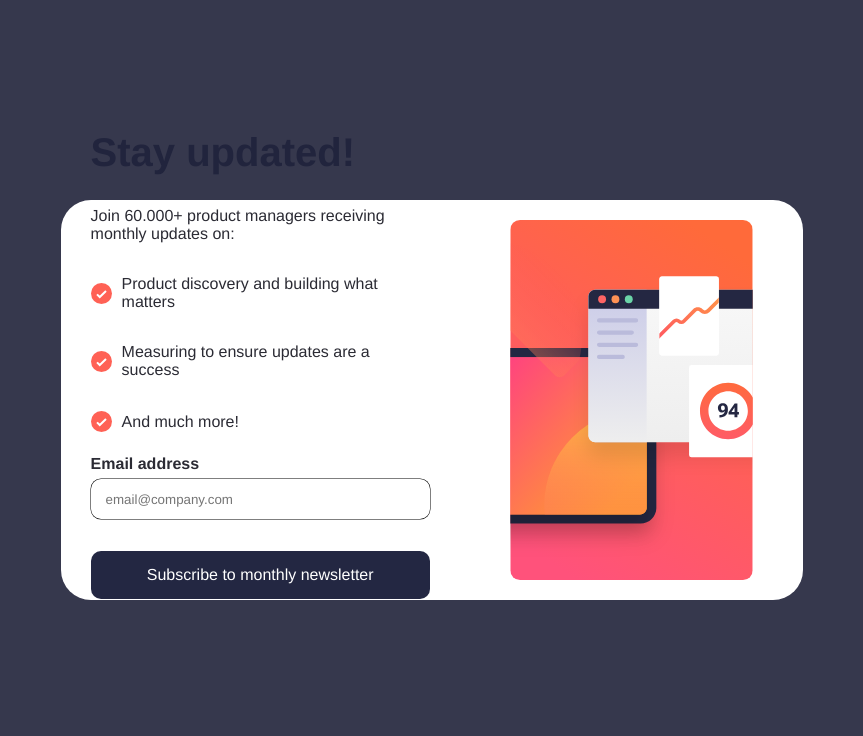
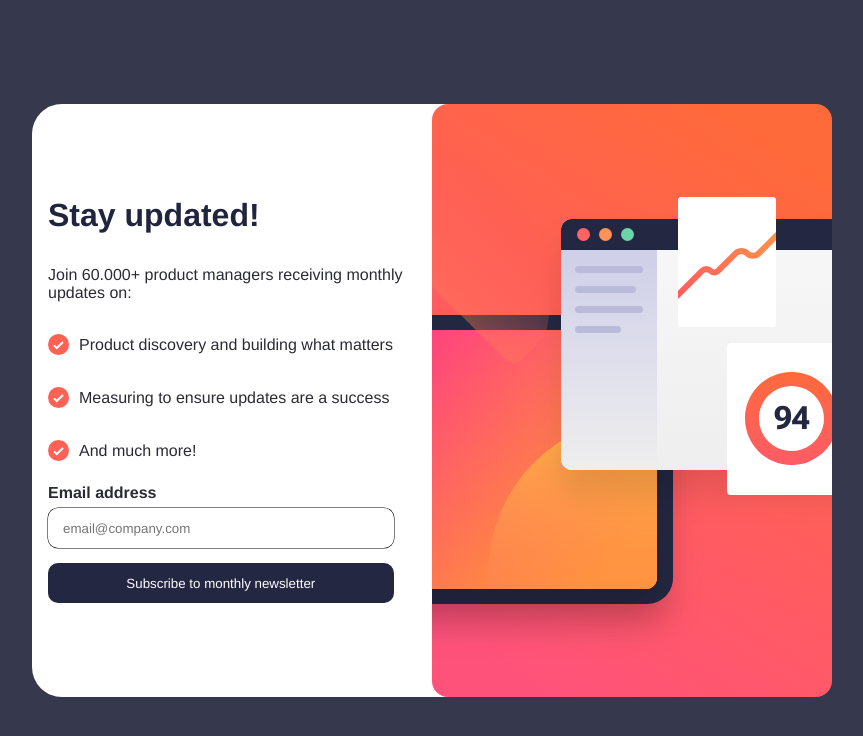
Before and after one commit to DiegoSilva1919/NewsLetter, a React (Vite) app: page / in a window 1280 px wide. Shown: the top 736 px of the page, without its empty margins (208-1071 px from the left). Built offline with nearby package versions, Linux system fonts and the light colour scheme.

Commit message:
add adaptação do projeto ao zoom e mudança no código para que seja obrigatorio preencher input

```diff
--- a/index.html
+++ b/index.html
@@ -6,7 +6,7 @@
   <link rel="icon" type="image/svg+xml" href="/vite.svg" />
   <meta name="google-site-verification" content="r57v0m7FTKb05ZyHxIa9jJnDa-suj7kaq1dd8kri_NY" />
   <meta name="viewport" content="width=device-width, initial-scale=1.0" />
-  <title>Vite + React</title>
+  <title>NewsLetter</title>
 </head>
 
 <body>
--- a/package.json
+++ b/package.json
@@ -24,12 +24,12 @@
     "eslint-plugin-import": "^2.25.2",
     "eslint-plugin-import-helpers": "^1.3.1",
     "eslint-plugin-n": "^15.0.0 || ^16.0.0 ",
-    "eslint-plugin-prettier": "^5.0.0",
+    "eslint-plugin-prettier": "^5.0.1",
     "eslint-plugin-promise": "^6.0.0",
-    "eslint-plugin-react": "^7.33.1",
+    "eslint-plugin-react": "^7.33.2",
     "eslint-plugin-react-hooks": "^4.6.0",
     "eslint-plugin-react-refresh": "^0.4.3",
-    "prettier": "^3.0.1",
+    "prettier": "^3.0.3",
     "sass": "^1.65.1",
     "vite": "^4.4.5"
   }
--- a/src/Pages/Home/home.jsx
+++ b/src/Pages/Home/home.jsx
@@ -1,29 +1,33 @@
-import { useState } from 'react'
-import { Link } from 'react-router-dom'
+/* eslint-disable prettier/prettier */
+import { useState } from "react";
+import { useNavigate } from "react-router-dom";
 
-import IconList from '../../assets/icon-list.svg'
-import SignUpDesktop from '../../assets/illustration-sign-up-desktop.svg'
-import SignUp from '../../assets/illustration-sign-up-mobile.svg'
-import AlertErro from '../../components/alertErro'
+import IconList from "../../assets/icon-list.svg";
+import SignUpDesktop from "../../assets/illustration-sign-up-desktop.svg";
+import SignUp from "../../assets/illustration-sign-up-mobile.svg";
+import AlertErro from "../../components/alertErro";
 
-import './home.sass'
-import '../../styles/globalStyles.sass'
+import "./home.sass";
+import "../../styles/globalStyles.sass";
 
 function Home() {
-  const [showError, setShowError] = useState(false)
-  const emailFormat = /^[a-zA-Z0-9._-]+@[a-zA-Z0-9.-]+.com[a-zA-Z]{2,4}$/.test()
+  const navigate = useNavigate();
+  const [email, setEmail] = useState();
+  const [showError, setShowError] = useState(false);
+  const emailFormat = /^[a-zA-Z0-9._-]+@[a-zA-Z0-9.-]+\.[a-zA-Z]{2,4}$/;
 
-  function validateEmail(input) {
-    if(input.target.value.toLowerCase() != emailFormat) {
-      return setShowError(true);
-    } else {
-      return setShowError(false);
-    }
+  function validateEmail() {
+    const isValid = emailFormat.test(email);
+    setShowError(isValid);
+    return isValid;
   }
 
-  function onChangeInput(input) {
-    validateEmail(input);
-    console.log(input.target.value);
+  function onSubmitForm(e) {
+    e.preventDefault();
+
+    if (validateEmail()) {
+      navigate.push("/thanks");
+    }
   }
 
   return (
@@ -52,6 +56,7 @@ function Home() {
             And much more!
           </p>
 
+          <form onSubmit={onSubmitForm}>
             <label>
               <div className="div-Label">
                 <p className="p-Label">Email address</p>
@@ -59,18 +64,20 @@ function Home() {
               </div>
 
               <input
-              onChange={onChangeInput}
+                onChange={(e) => setEmail(e.target.value)}
                 type="email"
                 name="email"
+                required="required"
                 placeholder="email@company.com"
               />
             </label>
-          <Link className="link" to="/thanks">
+            <button className="link" type="submit">
               Subscribe to monthly newsletter
-          </Link>
-        </main>{' '}
+            </button>
+          </form>
+        </main>
       </div>
     </div>
-  )
+  );
 }
-export default Home
+export default Home;
--- a/src/Pages/Home/home.sass
+++ b/src/Pages/Home/home.sass
@@ -15,7 +15,7 @@ div
             display: flex
             flex-direction: row-reverse
             border-radius: 30px
-            height: 50vh
+            height: auto
 
     .SignUp
         width: 100%
@@ -28,28 +28,26 @@ div
 
         @include mixins.desktop
             height: 90%
-            width: 60%
+            width: 50%
 
     .MainContent
         display: flex
         flex-direction: column
-        gap: 1em
+        gap: 2rem
         margin: auto
         width: 20rem
         margin-top: 2rem
         margin-bottom: 1em
 
         @include mixins.desktop
-            height: 600px
-            width: 500px
-            padding: 30px
+            width: 25rem
+            padding: 1rem 0 1rem 1rem
             margin: 0
             border-radius: 40px
-            gap: 2rem
 
         h1
             color: variables.$text-color
-            font-size: 2.5rem
+            font-size: 2rem
             font-weight: 700
 
         p
@@ -58,6 +56,7 @@ div
             align-items: center
             gap: 10px
             font-weight: 400
+            font-size: 1rem
 
         img
             margin-bottom: 0
@@ -73,10 +72,10 @@ div
             font-weight: bold
 
         input
-            width: 100%
+            width: 90%
             height: 3em
             border-radius: variables.$tag-border-radius
-            margin-top: 15px
+            margin-block: 15px
             padding-left: 15px
             border: 20px
             box-shadow: 0px 0px 0px 0.5px
--- a/src/styles/mixins.sass
+++ b/src/styles/mixins.sass
@@ -5,10 +5,10 @@
     color: variables.$text-color-secondary
 
 @mixin link
-    width: 100%
+    width: 90%
     height: 3em
     border-radius: variables.$tag-border-radius
-    background: variables.$button-color
+    background: variables.$link-color
     border: none
     color: white
     display: flex
--- a/src/styles/variables.sass
+++ b/src/styles/variables.sass
@@ -3,5 +3,5 @@ $text-color: #21243d
 $text-color-secondary: #2b2b34
 $body-bg-color: white
 $tag-border-radius: 10px
-$button-color: #232742
+$link-color: #232742
 $color-active-alert: #ff6647
```
Also changed, not shown: 1 other file (tests, documents, lock files or other folders). Lines whose indentation alone changed are shown as unchanged.
